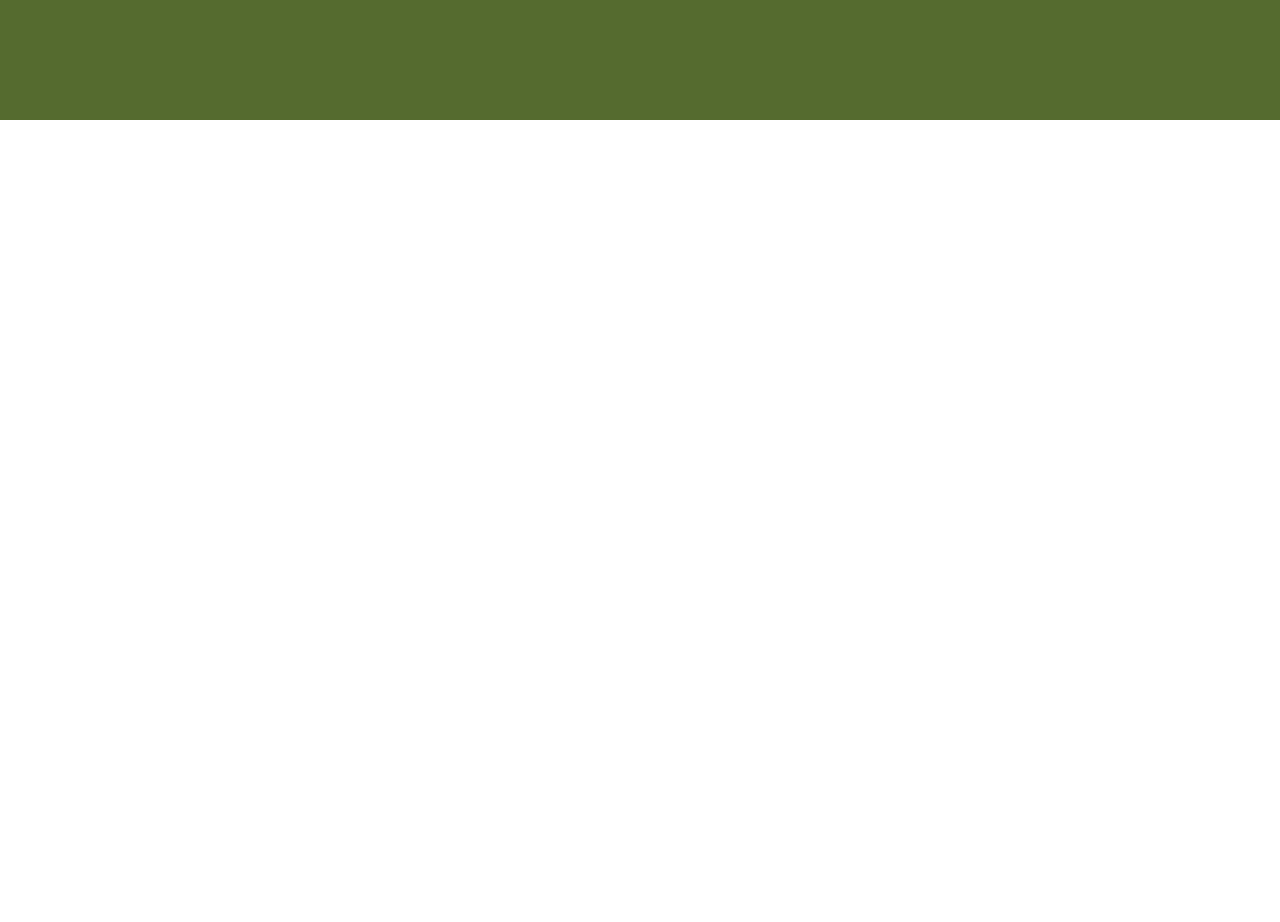
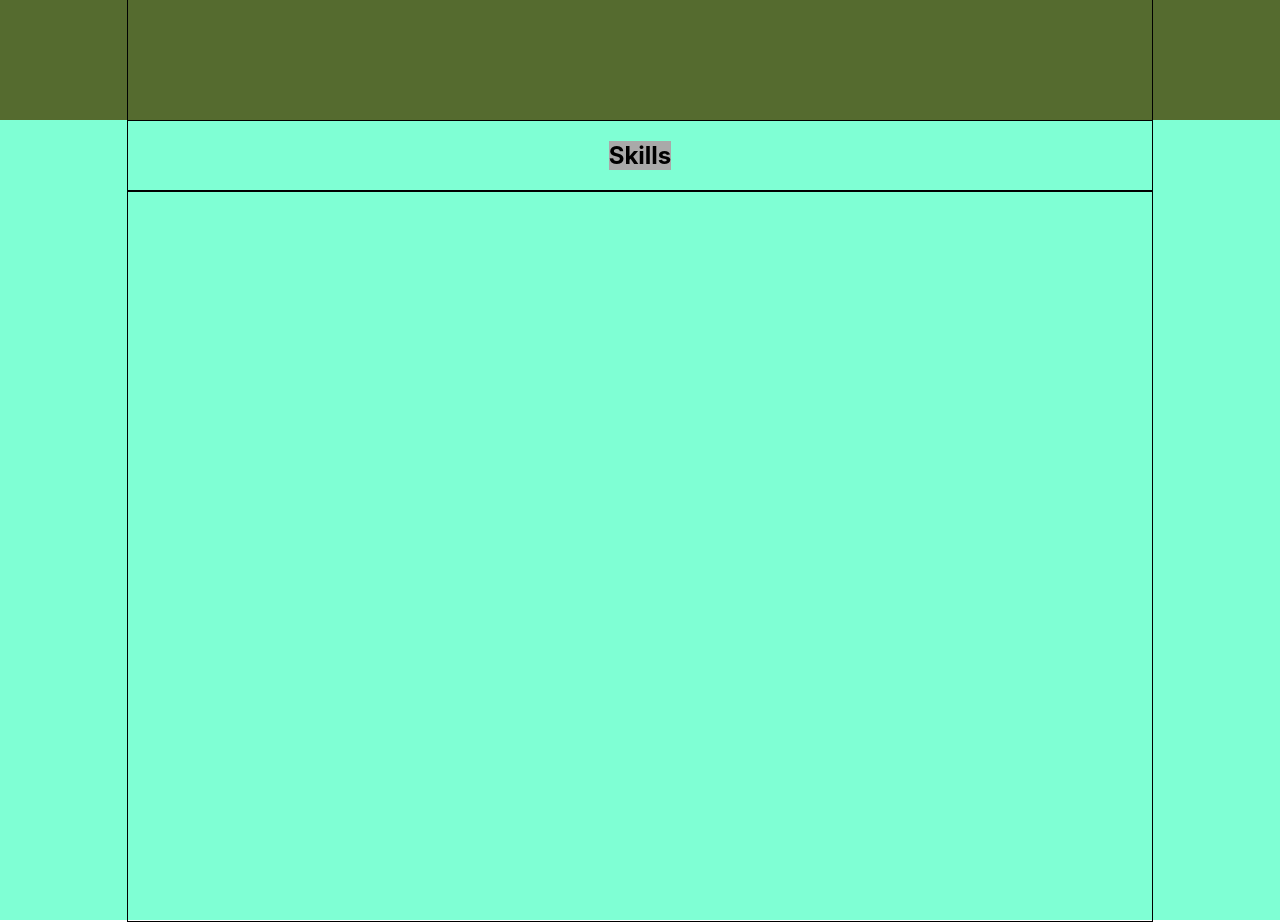
Before and after one commit to saw-code/portfolio, a React (Create React App) app: page / in a window 1280 px wide. Shown: the part 760-1682 px from the top of the page. Before the commit the page ends 880 px from the top, so only its background shows below. Built offline with nearby package versions, Linux system fonts and the light colour scheme.

Commit message:
Add Skill component

```diff
--- a/src/App.js
+++ b/src/App.js
@@ -2,12 +2,14 @@
 import './App.css';
 import Header from "./header/Header";
 import Main from "./main/Main";
+import Skills from "./skills/Skills";
 
 function App() {
   return (
     <div className="App">
       <Header/>
       <Main/>
+      <Skills/>
     </div>
   );
 }
--- a/src/common/styles/Container.module.css
+++ b/src/common/styles/Container.module.css
@@ -1,5 +1,5 @@
 .container {
-    /*border: 1px solid;*/
+    border: 1px solid;
     height: 100%;
     width: 80%;
     margin: 0 auto;
--- a/src/skills/Skills.js
+++ b/src/skills/Skills.js
@@ -1,10 +1,14 @@
 import React from 'react';
 import style from './Skills.module.css';
+import styleContainer from '../common/styles/Container.module.css'
 
 const Skills = () => {
   return (
     <div className={style.skillsBlock}>
-
+      <div className={`${styleContainer.container} ${style.skillsContainer}`}>
+        <h2 className={style.title}>Skills</h2>
+        <div className={style.skills}></div>
+      </div>
     </div>
   );
 };
--- a/src/skills/Skills.module.css
+++ b/src/skills/Skills.module.css
@@ -1,3 +1,18 @@
 .skillsBlock {
+    height: 100vh;
+    background-color: aquamarine;
+}
 
+.skillsContainer {
+    flex-direction: column;
+    justify-content: flex-start;
 }
+
+.title {
+    background-color: darkgrey;
+}
+
+.skills {
+    border: 1px solid;
+    width: 100%;
+}
```
Also changed, not shown: src/skills/skill/Skill.js (added), src/skills/skill/Skill.module.css (added).
